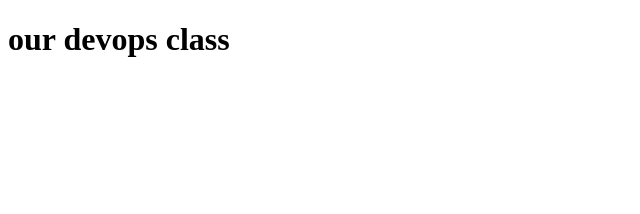
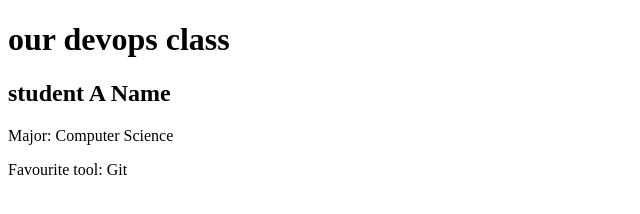
Before and after one commit to malu-balu/student-profiles, a plain HTML site: page student-profiles/index.html in a window 1280 px wide. Shown: the whole page, without its empty margins (0-640 px from the left). Drawn offline with Linux system fonts and the light colour scheme.

Commit message:
add Student A profile

```diff
--- a/student-profiles/index.html
+++ b/student-profiles/index.html
@@ -4,5 +4,10 @@
  <head><title>Student Profiles</title></head>
  <body>
    <h1>our devops class</h1>
+  <section id="studentA">
+   <h2>student A Name</h2>
+   <p>Major: Computer Science</p>
+   <p>Favourite tool: Git</p>
+  </section>
  </body>
 </html>
```
